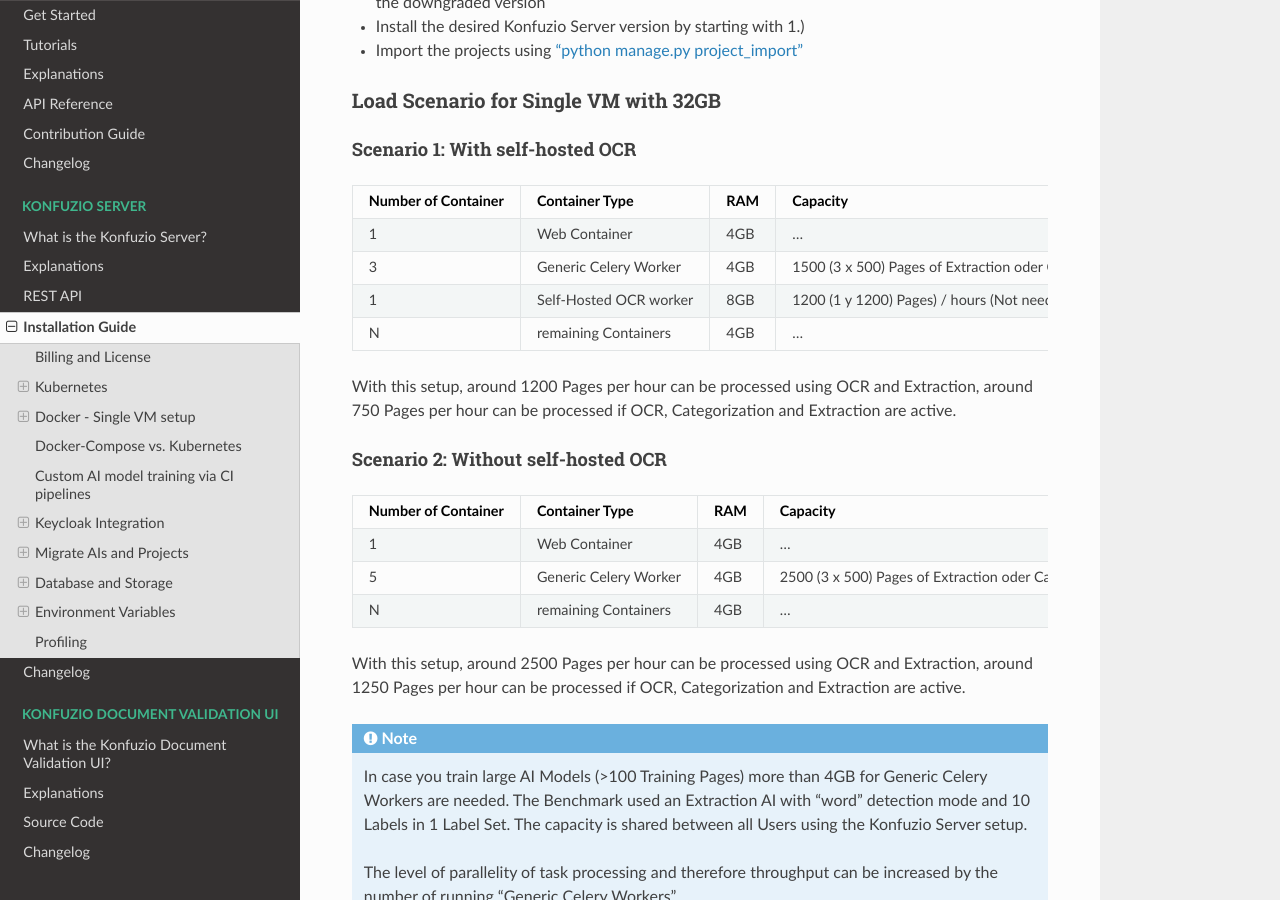
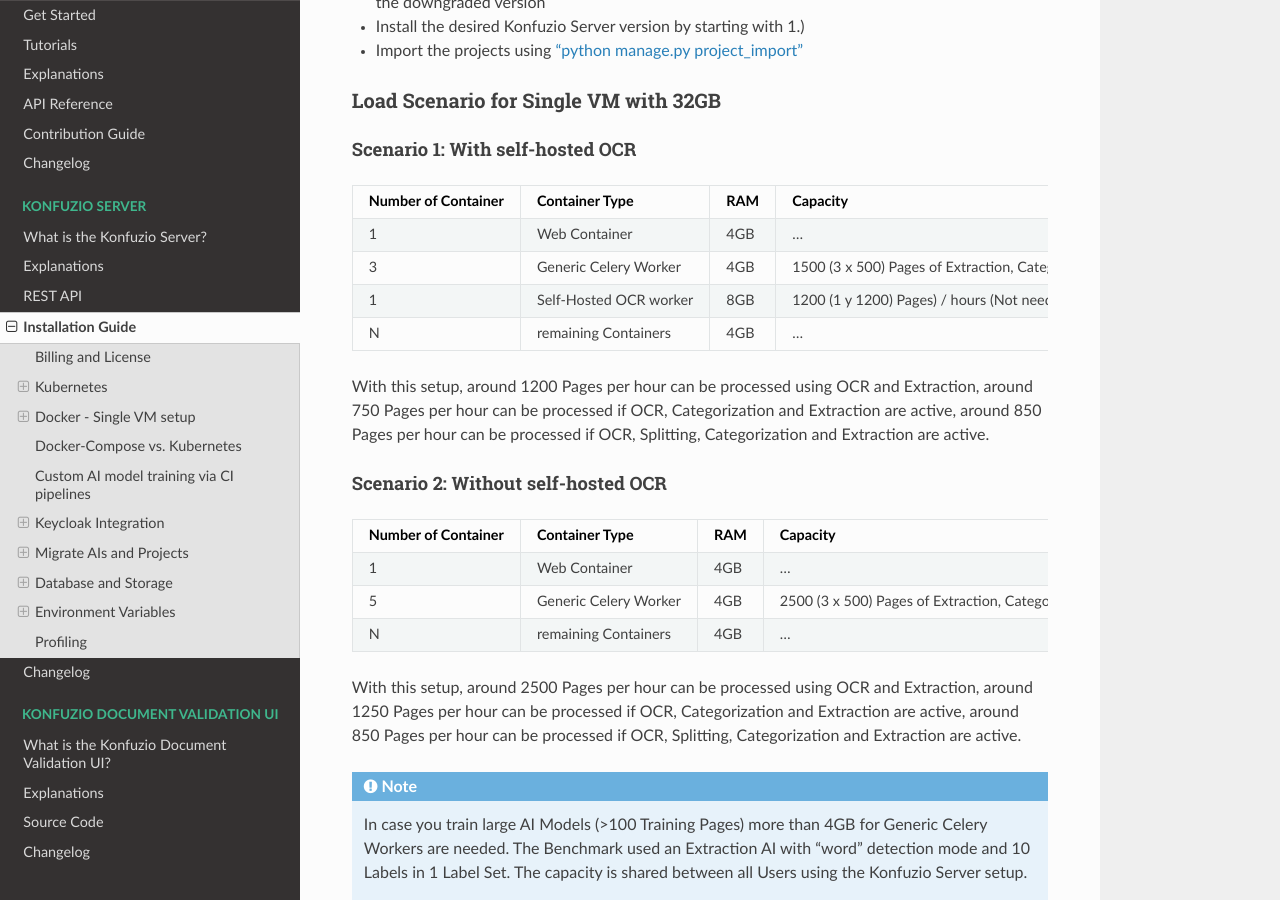
Before and after one commit to konfuzio-ai/konfuzio-sdk, a Sphinx documentation site: the page built from docs/web/on_premises.md, in a window 1280 px wide and 900 px high, scrolled down 13256 px. Built offline with Sphinx 7.4.7 and the Read the Docs theme 2.0.0, drawn with Linux system fonts in a browser that asks for light colours; pages that are not in the unit, such as notebooks, are missing from menus; a script that is not in the unit is left out.

Commit message:
Update on_premises.md

```diff
--- a/docs/web/on_premises.md
+++ b/docs/web/on_premises.md
@@ -571,25 +571,25 @@
 #### Scenario 1: With self-hosted OCR
 
 | Number of Container | Container Type | RAM | Capacity                                                                   |
-| --- | --- | --- |----------------------------------------------------------------------------|
-| 1                   | Web Container          | 4GB | ...                                                                        |
-| 3                   | Generic Celery Worker  | 4GB | 1500 (3 x 500) Pages of Extraction oder Categorization per hour            |
-| 1                   | Self-Hosted OCR worker | 8GB | 1200 (1 y 1200) Pages) / hours (Not needed if external API Service is used) |
-| N                   | remaining Containers   | 4GB | ...                                                                        |
-
-
-With this setup, around 1200 Pages per hour can be processed using OCR and Extraction, around 750 Pages per hour can be processed if OCR, Categorization and Extraction are active.
+| --- | --- | --- | --- |
+| 1                   | Web Container          | 4GB | ...                                                                                  |
+| 3                   | Generic Celery Worker  | 4GB | 1500 (3 x 500) Pages of Extraction, Categorization, or Splitting per hour            |
+| 1                   | Self-Hosted OCR worker | 8GB | 1200 (1 y 1200) Pages) / hours (Not needed if external API Service is used)          |
+| N                   | remaining Containers   | 4GB | ...                                                                                  |
+
+
+With this setup, around 1200 Pages per hour can be processed using OCR and Extraction, around 750 Pages per hour can be processed if OCR, Categorization and Extraction are active, around 850 Pages per hour can be processed if OCR, Splitting, Categorization and Extraction are active.
 
 #### Scenario 2: Without self-hosted OCR
 
 
 | Number of Container | Container Type | RAM | Capacity                                                        |
-| --- | --- | --- |-----------------------------------------------------------------|
-| 1                   | Web Container          | 4GB | ...                                                             |
-| 5                   | Generic Celery Worker  | 4GB | 2500 (3 x 500) Pages of Extraction oder Categorization per hour |
-| N                   | remaining Containers   | 4GB | ...                                                             |
-
-With this setup, around 2500 Pages per hour can be processed using OCR and Extraction, around 1250 Pages per hour can be processed if OCR, Categorization and Extraction are active.
+| --- | --- | --- | --- |
+| 1                   | Web Container          | 4GB | ...                                                                       |
+| 5                   | Generic Celery Worker  | 4GB | 2500 (3 x 500) Pages of Extraction, Categorization, or Splitting per hour |
+| N                   | remaining Containers   | 4GB | ...                                                                       |
+
+With this setup, around 2500 Pages per hour can be processed using OCR and Extraction, around 1250 Pages per hour can be processed if OCR, Categorization and Extraction are active, around 850 Pages per hour can be processed if OCR, Splitting, Categorization and Extraction are active.
 
 .. note::
   In case you train large AI Models (>100 Training Pages) more than 4GB for Generic Celery Workers are needed. The Benchmark used an Extraction AI with "word" detection mode and 10 Labels in 1 Label Set. The capacity is shared between all Users using the Konfuzio Server setup.
```
